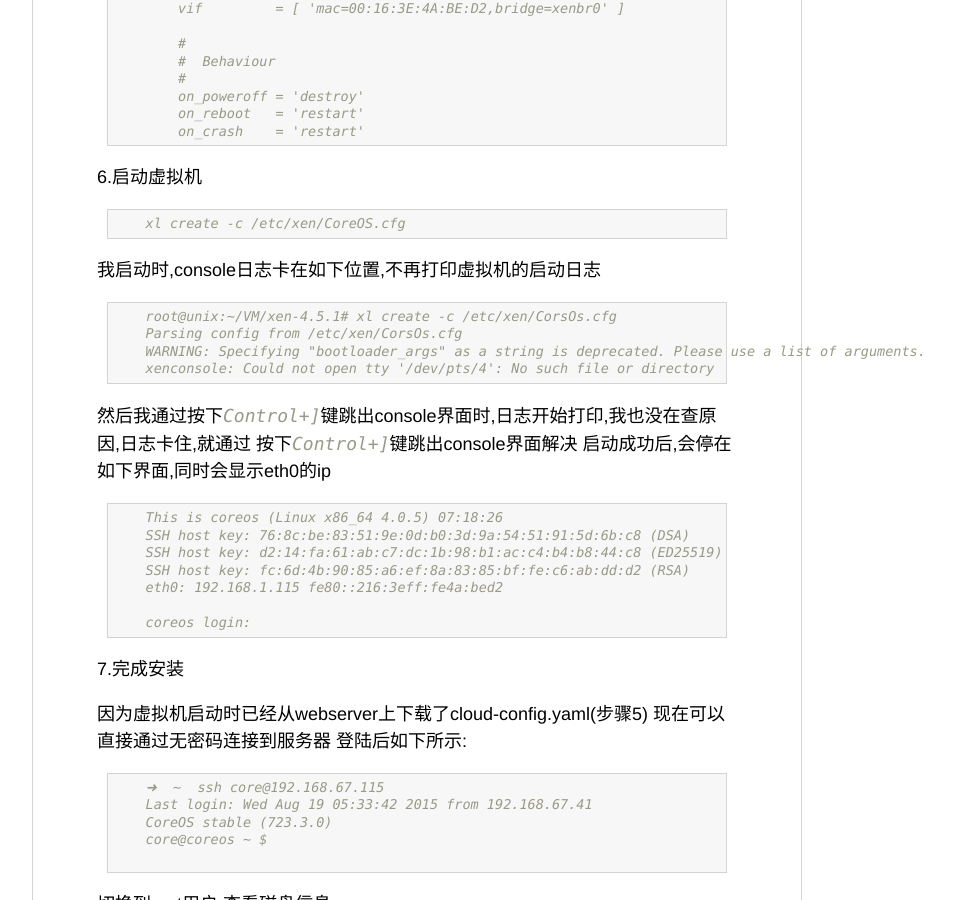
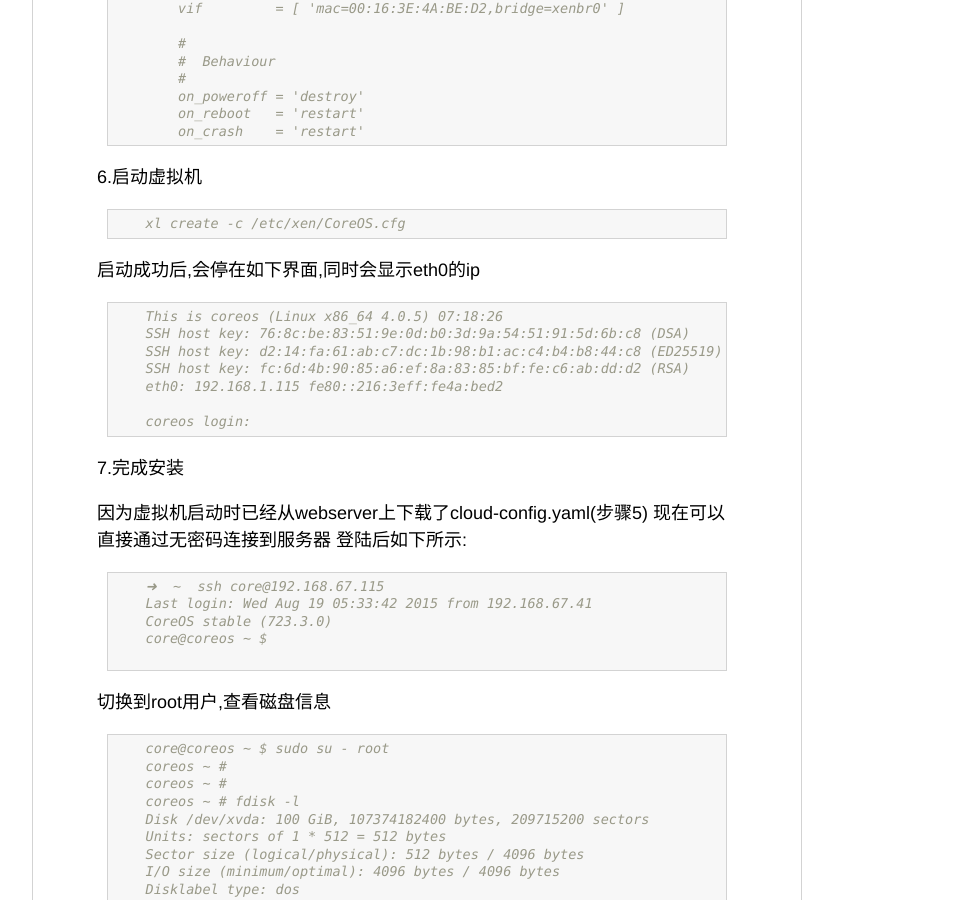
Before and after one commit to wheatliu/wheatliu.github.com, a Jekyll site: the page built from _posts/2015-08-19-install-coreos-to-xen.md, in a window 1280 px wide and 900 px high, scrolled down 2849 px. Shown: the whole window, without its empty margins (224-1177 px from the left). Built offline with Jekyll 4.4.1, drawn with Linux system fonts in a browser that asks for light colours; Markdown is read by kramdown in place of the engine named in the settings.

Commit message:
delete some info

````diff
--- a/_posts/2015-08-19-install-coreos-to-xen.md
+++ b/_posts/2015-08-19-install-coreos-to-xen.md
@@ -162,16 +162,6 @@
     xl create -c /etc/xen/CoreOS.cfg
 ```
 
-我启动时,console日志卡在如下位置,不再打印虚拟机的启动日志
-
-``` bash
-    root@unix:~/VM/xen-4.5.1# xl create -c /etc/xen/CorsOs.cfg
-    Parsing config from /etc/xen/CorsOs.cfg
-    WARNING: Specifying "bootloader_args" as a string is deprecated. Please use a list of arguments.
-    xenconsole: Could not open tty '/dev/pts/4': No such file or directory
-```
-
-然后我通过按下`Control+]`键跳出console界面时,日志开始打印,我也没在查原因,日志卡住,就通过 按下`Control+]`键跳出console界面解决
 启动成功后,会停在如下界面,同时会显示eth0的ip
 
 ```
````
